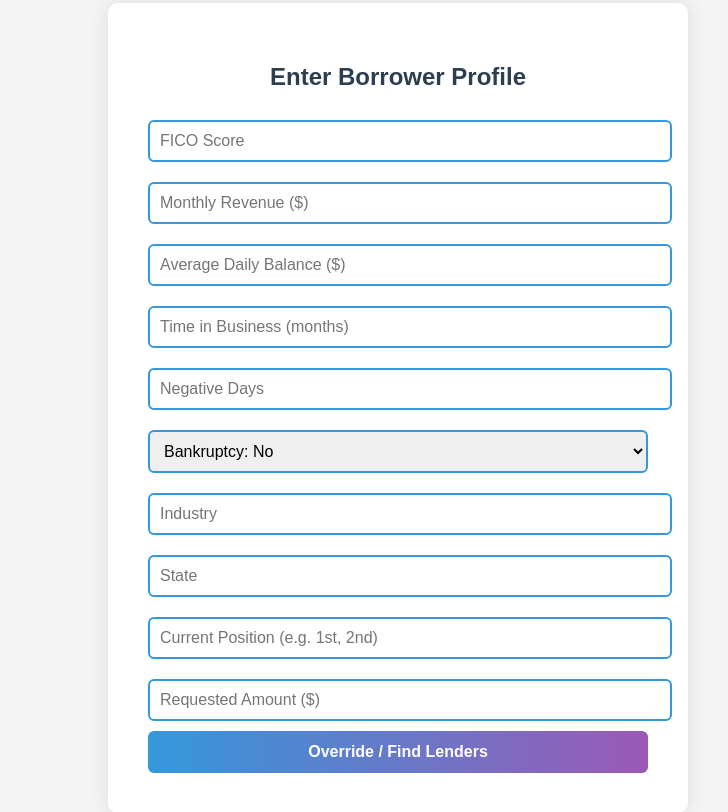
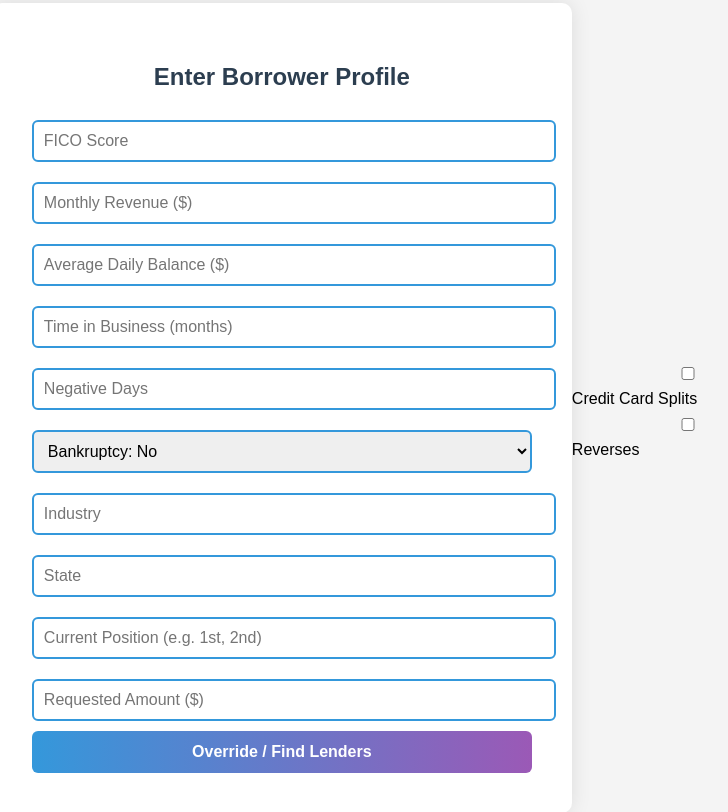
Before and after one commit to Maheedhar-rao/microservice-2, a website: page index.html in a window 1280 px wide. Shown: the whole page, without its empty margins (242-970 px from the left). Drawn offline with Linux system fonts and the light colour scheme.

Commit message:
Update index.html
added checkboxes for cc's and reverses

```diff
--- a/index.html
+++ b/index.html
@@ -67,6 +67,11 @@
   <input type="text" id="fundingRequested" placeholder="Requested Amount ($)">
   <button onclick="saveAndRedirect()">Override / Find Lenders</button>
 </div>
+  <div class="checkbox-container">
+      <label><input type="checkbox" id="creditCardSplits"> Credit Card Splits</label>
+      <label><input type="checkbox" id="reverses"> Reverses</label>
+    </div>
+  </div>
 <script>
   function saveAndRedirect() {
     const fields = [
@@ -87,6 +92,8 @@
       data[id] = document.getElementById(id).value;
     });
 
+    data['creditCardSplits'] = document.getElementById('creditCardSplits').checked;
+    data['reverses'] = document.getElementById('reverses').checked;
     localStorage.setItem('borrowerData', JSON.stringify(data));
     window.location.href = 'lender.html';
   }
```
